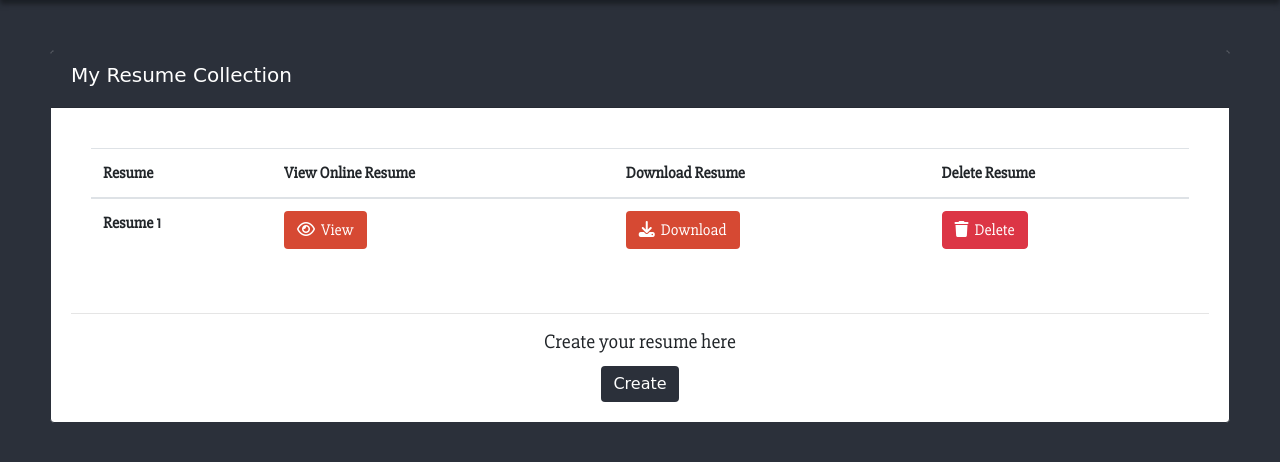
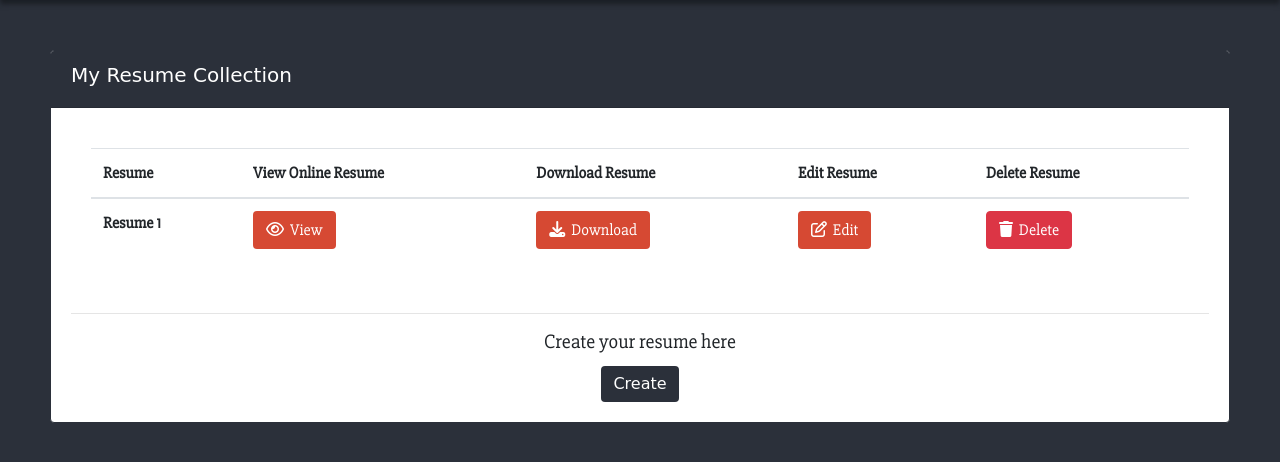
Before and after one commit to marychew97/aresume-v2, a PHP site: page /dashboard.php in a window 1280 px wide. Shown: the part 76-538 px from the top of the page. Run offline with PHP 8.4, Linux system fonts and the light colour scheme; the visitor is signed in with stand-in values (Sample User, id 1); tables that the repository leaves empty or names only in its code hold one stand-in row (values such as "Sample post"); some libraries are stand-ins or nearby versions; some web fonts are replaced.

Commit message:
Added edit resume button

```diff
--- a/css/dashboard.css
+++ b/css/dashboard.css
@@ -3,16 +3,16 @@ body{
     font-family: 'Slabo 27px', serif;
 }
 
-#btn_view_resume, #btn_download{
+#btn_view_resume, #btn_download, #btn_edit{
     margin: 0px;
     background-color: #D64933;
 }
 
-#btn_view_resume a, #btn_download a{
+#btn_view_resume a, #btn_download a, #btn_edit a{
     color: #fff
 }
 
-#btn_view_resume a:hover, #btn_download a:hover{
+#btn_view_resume a:hover, #btn_download a:hover, #btn_edit a:hover{
     text-decoration: none;
 }
 
--- a/dashboard.php
+++ b/dashboard.php
@@ -26,6 +26,7 @@
                 <th scope="col">Resume</th>
                 <th scope="col">View Online Resume</th>
                 <th scope="col">Download Resume</th>
+                <th scope="col">Edit Resume</th>
                 <th scope="col">Delete Resume</th>
               </tr>
             </thead>
@@ -37,6 +38,7 @@
                 <th scope="row">Resume <?php echo $row['resume_id']; ?></th>
                 <td><button class="btn" id="btn_view_resume"><a href="generate.php?id=<?php echo $row['resume_id'];?>&user_id=<?php echo $id?>"><i class="fa fa-eye" aria-hidden="true"></i>&nbsp;&nbsp;View<a></button></td>
                 <td><button class="btn" id="btn_download"><a href="resume_pdf.php?id=<?php echo $row['resume_id'];?>&user_id=<?php echo $id?>"><i class="fa fa-download" aria-hidden="true"></i>&nbsp;&nbsp;Download<a></button></td>
+                <td><button class="btn" id="btn_edit"><a href="edit_resume.php?id=<?php echo $row['resume_id'];?>&user_id=<?php echo $id?>"><i class="fa fa-pencil-square-o" aria-hidden="true"></i>&nbsp;&nbsp;Edit<a></button></td>
                 <td><button type="button" class="btn btn-danger btn-resume-delete" id=<?php echo $row['resume_id'];?> data-toggle="modal" data-target="#exampleModal" style="margin:0"><i class="fas fa-trash"></i>&nbsp;&nbsp;Delete</button></td>
               </tr>
             <?php
--- /dev/null
+++ b/edit_resume.php
@@ -0,0 +1 @@
+sup
```
